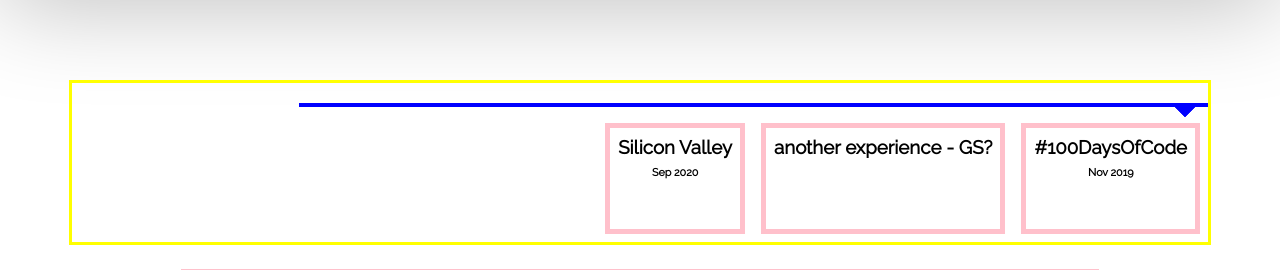
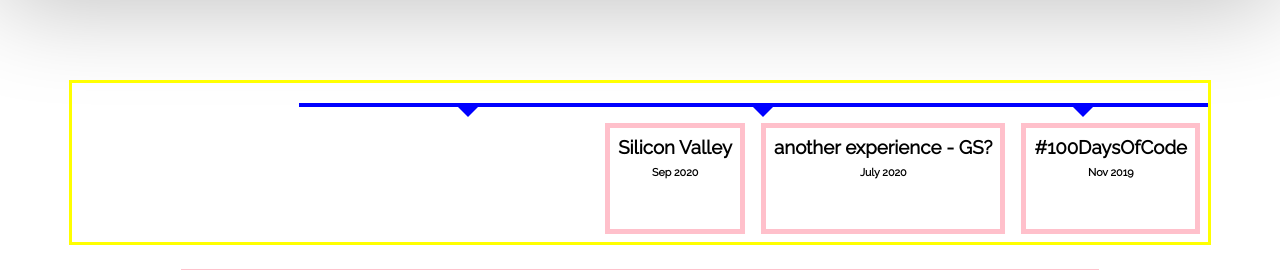
Before and after one commit to claireozee/site, a Flask app: page /experience in a window 1280 px wide. Shown: the part 96-366 px from the top of the page. Run offline with Flask 2, Linux system fonts and the light colour scheme; some libraries are stand-ins or nearby versions.

Commit message:
TL arrows added (in incorrect place)

```diff
--- a/static/css/site.css
+++ b/static/css/site.css
@@ -180,11 +180,23 @@
     top: 3vh;
     width: 0;
     z-index: 1;
-    right: 1vw;
+
     border: medium solid blue;
     border-width: 10px 10px 10px 10px;
     border-color: blue transparent transparent transparent ;
-  }
+}
+
+/*CHANGE ALL OF THESE*/
+.c1::before {
+    right: 9vw;
+}
+.c2::before {
+    right: 34vw;
+}
+.c3::before {
+    right: 57vw;
+}
+
 
  .container {
     border: pink solid 5px;
--- a/templates/experience.html
+++ b/templates/experience.html
@@ -19,15 +19,15 @@
     </div>
     <div class="content" id="experience-content">
         <div class="timeline">
-            <div class="container">
-                <h3>#100DaysOfCode</h3>
+            <div class="container c3">
+                <h3><a>#100DaysOfCode</a></h3>
                 <h6>Nov 2019</h6>
             </div>
-            <div class="container">
+            <div class="container c2">
                 <h3>another experience - GS?</h3>
-                <h6></h6>
+                <h6>July 2020</h6>
             </div>
-            <div class="container">
+            <div class="container c1">
                 <h3>Silicon Valley</h3>
                 <h6>Sep 2020</h6>
             </div>
```
